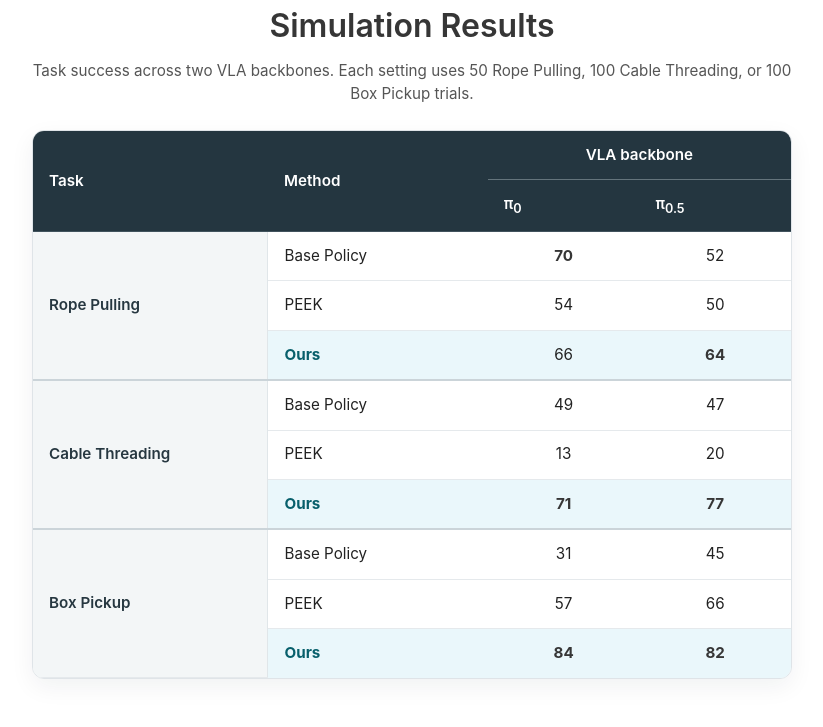
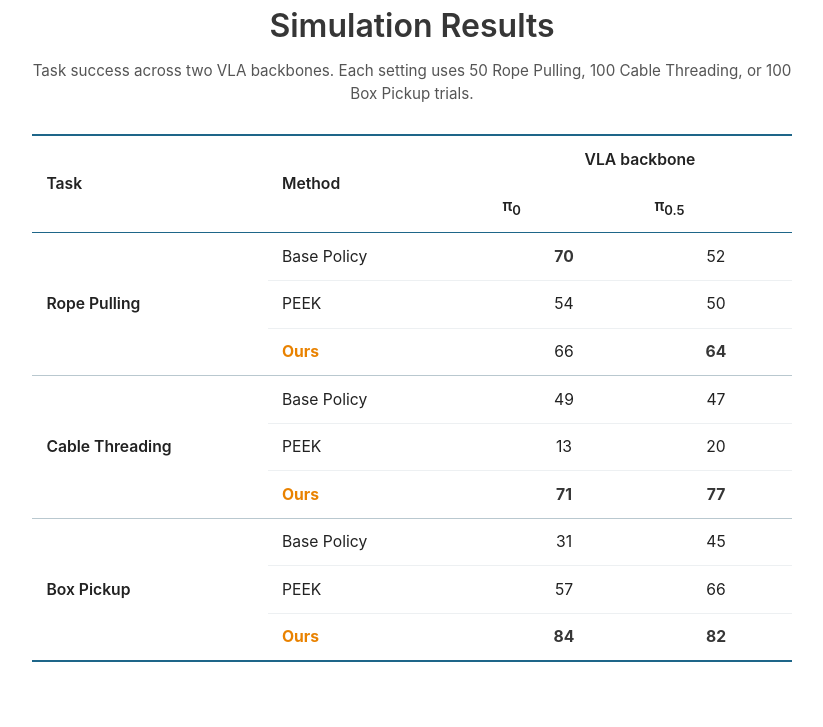
Before and after one commit to Topology-VLA/Topology-VLA.github.io, a plain HTML site: page index.html in a window 1280 px wide. Shown: the part 3240-3967 px from the top of the page, without its empty margins (228-1051 px from the left). Drawn offline with Linux system fonts and the light colour scheme.

Commit message:
Match result tables to MDF page styling

```diff
--- a/static/css/index.css
+++ b/static/css/index.css
@@ -114,12 +114,8 @@ body {
 
 .results-table {
   max-width: 760px;
-  margin: 1.5rem auto 0;
+  margin: 1.75rem auto 0;
   overflow-x: auto;
-  background: #fff;
-  border: 1px solid #dfe4e8;
-  border-radius: 12px;
-  box-shadow: 0 8px 24px rgba(16, 35, 46, 0.06);
 }
 
 .results-grid {
@@ -127,27 +123,30 @@ body {
   min-width: 600px;
   margin: 0 !important;
   border-collapse: collapse;
-  font-size: 0.95rem;
+  border-top: 2px solid #1e6689;
+  border-bottom: 2px solid #1e6689;
+  background: #fff;
+  color: #222;
+  font-size: 0.98rem;
 }
 
 .results-grid th,
 .results-grid td {
-  padding: 0.8rem 1rem;
+  padding: 0.72rem 0.9rem;
   text-align: center !important;
   vertical-align: middle !important;
   border: 0;
-  border-bottom: 1px solid #e5e9ec;
 }
 
 .results-grid thead th {
-  color: #fff;
-  background: #243640;
-  border-color: #41535d;
+  color: #222;
+  background: #fff;
   font-weight: 600;
 }
 
-.results-grid thead tr:first-child th[colspan] {
-  border-bottom-color: #64747c;
+.results-grid thead tr:last-child th,
+.results-grid thead th[rowspan] {
+  border-bottom: 1.5px solid #1e6689;
 }
 
 .results-grid thead th:first-child,
@@ -159,29 +158,32 @@ body {
 }
 
 .results-grid .task-cell {
-  color: #263740;
-  background: #f3f6f7;
-  border-right: 1px solid #e0e6e9;
+  color: #222;
+  background: #fff;
   font-weight: 600;
 }
 
 .results-grid tbody + tbody tr:first-child > * {
-  border-top: 2px solid #cbd4d9;
+  border-top: 1px solid #b9c8cf;
 }
 
-.results-grid tbody:last-child tr:last-child > *,
-.hardware-results tbody tr:last-child > * {
-  border-bottom: 0;
+.results-grid tbody tr:not(:last-child) > td,
+.hardware-results tbody tr:not(:last-child) > * {
+  border-bottom: 1px solid #edf0f2;
 }
 
 .results-grid .ours-row > td,
 .results-grid .ours-row > th {
-  background: #eaf7fb;
+  background: #fff;
 }
 
 .results-grid .ours-row .method-cell,
 .results-grid .ours-row th[scope="row"] {
-  color: #075f6b;
+  color: #e98200;
+  font-weight: 700;
+}
+
+.results-grid strong {
   font-weight: 700;
 }
 
@@ -214,6 +216,10 @@ body {
 
 .hardware-results th:first-child {
   width: 38%;
+}
+
+.hardware-results thead th {
+  border-bottom: 1.5px solid #1e6689;
 }
 
 .citation-section pre {
```
